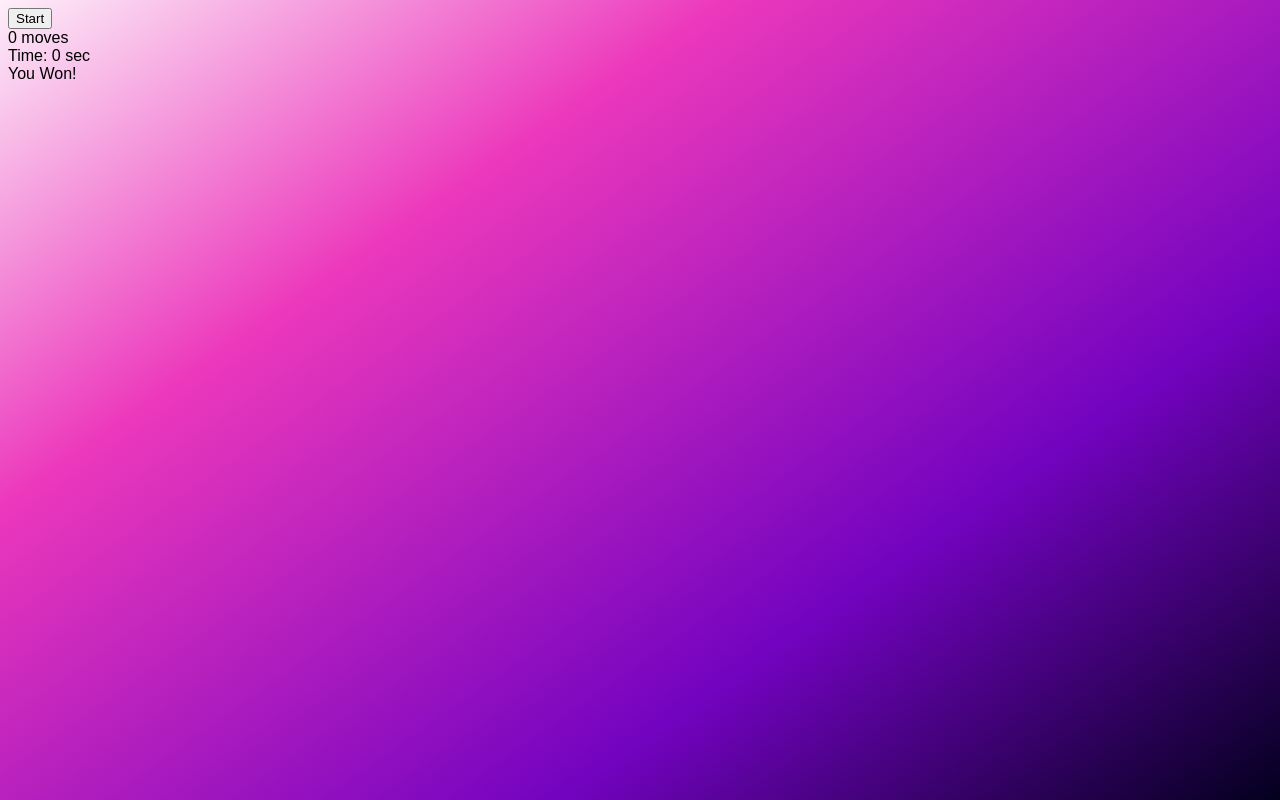
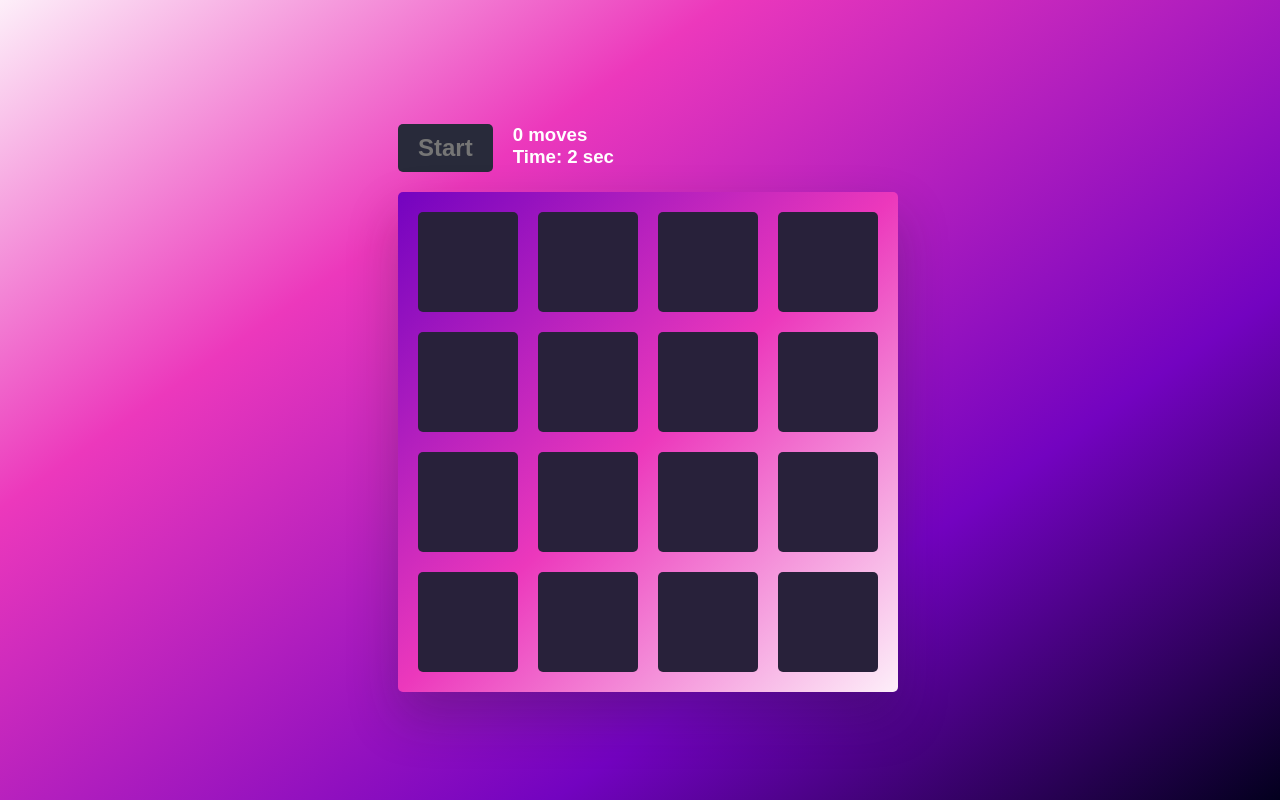
Before and after one commit to Lahari-nagaraj/Memory_game, a plain HTML site: page index.html in a window 1280 px wide. Both pictures are taken after a click on the button "Start". Drawn offline with Linux system fonts and the light colour scheme.

Commit message:
updated code

```diff
--- a/script.js
+++ b/script.js
@@ -0,0 +1,139 @@
+const selectors = {
+    boardContainer: document.querySelector('.board-container'),
+    board: document.querySelector('.board'),
+    moves: document.querySelector('.moves'),
+    timer: document.querySelector('.timer'),
+    start: document.querySelector('button'),
+    win: document.querySelector('.win')
+};
+
+const state = {
+    gameStarted: false,
+    flippedCards: 0,
+    totalFlips: 0,
+    totalTime: 0,
+    loop: null
+};
+
+const shuffle = array => {
+    const clonedArray = [...array];
+    for (let i = clonedArray.length - 1; i > 0; i--) {
+        const randomIndex = Math.floor(Math.random() * (i + 1));
+        [clonedArray[i], clonedArray[randomIndex]] = [clonedArray[randomIndex], clonedArray[i]];
+    }
+    return clonedArray;
+};
+
+const pickRandom = (array, items) => {
+    const clonedArray = [...array];
+    const randomPicks = [];
+    for (let i = 0; i < items; i++) {
+        const randomIndex = Math.floor(Math.random() * clonedArray.length);
+        randomPicks.push(clonedArray[randomIndex]);
+        clonedArray.splice(randomIndex, 1);
+    }
+    return randomPicks;
+};
+
+const generateGame = () => {
+    const dimensions = parseInt(selectors.board.getAttribute('data-dimension'), 10);
+    if (dimensions % 2 !== 0) {
+        throw new Error("The dimensions of the board must be an even number");
+    }
+
+    const emojis = ['🥔', '🍒', '🥑', '🌽', '🥕', '🍇', '🍉', '🍌', '🥭', '🍍'];
+    const picks = pickRandom(emojis, (dimensions * dimensions) / 2);
+    const items = shuffle([...picks, ...picks]);
+
+    const cards =
+        `<div class="board" style="grid-template-columns: repeat(${dimensions}, auto)">
+            ${items.map(item =>
+                `<div class="card">
+                    <div class="card-front"></div>
+                    <div class="card-back">${item}</div>
+                </div>`
+            ).join('')}
+        </div>`;
+    const parser = new DOMParser().parseFromString(cards, 'text/html');
+    selectors.board.replaceWith(parser.querySelector('.board'));
+    selectors.board = document.querySelector('.board'); // Update reference
+};
+
+const startGame = () => {
+    if (state.gameStarted) return;
+
+    state.gameStarted = true;
+    selectors.start.classList.add('disabled');
+
+    state.loop = setInterval(() => {
+        state.totalTime++;
+        selectors.moves.innerText = `${state.totalFlips} moves`;
+        selectors.timer.innerText = `Time: ${state.totalTime} sec`;
+    }, 1000);
+};
+
+const flipBackCards = () => {
+    document.querySelectorAll('.card:not(.matched)').forEach(card => {
+        card.classList.remove('flipped');
+    });
+    state.flippedCards = 0;
+};
+
+const flipCard = card => {
+    if (card.classList.contains('flipped') || state.flippedCards >= 2) return;
+
+    state.flippedCards++;
+    state.totalFlips++;
+
+    if (!state.gameStarted) {
+        startGame();
+    }
+
+    card.classList.add('flipped');
+
+    if (state.flippedCards === 2) {
+        const flippedCards = document.querySelectorAll('.flipped:not(.matched)');
+
+        if (flippedCards[0] === flippedCards[1]) {
+            setTimeout(() => flipBackCards(), 1000);
+            return;
+        }
+
+        if (flippedCards[0].querySelector('.card-back').innerText === flippedCards[1].querySelector('.card-back').innerText) {
+            flippedCards[0].classList.add('matched');
+            flippedCards[1].classList.add('matched');
+        }
+
+        setTimeout(() => {
+            flipBackCards();
+
+            if (!document.querySelectorAll('.card:not(.matched)').length) {
+                setTimeout(() => {
+                    selectors.boardContainer.style.display = 'none'; // Hide board
+                    selectors.win.style.display = 'flex'; // Show win message
+                    selectors.win.innerHTML =
+                        `<span class="win-text">
+                            🎉 You Won! 🎉<br/>
+                            with <span class="highlight">${state.totalFlips}</span> moves<br/>
+                            under <span class="highlight">${state.totalTime}</span> seconds
+                        </span>`;
+                    clearInterval(state.loop);
+                }, 500);
+            }
+        }, 1000);
+    }
+};
+
+const attachEventListeners = () => {
+    document.addEventListener('click', event => {
+        const card = event.target.closest('.card');
+        if (card && !card.classList.contains('flipped')) {
+            flipCard(card);
+        } else if (event.target.nodeName === 'BUTTON' && !event.target.classList.contains('disabled')) {
+            startGame();
+        }
+    });
+};
+
+generateGame();
+attachEventListeners();
--- a/style.css
+++ b/style.css
@@ -1,7 +1,130 @@
-html{
+html {
     width: 100%;
     height: 100%;
-    background: linear-gradient(325deg,#03001e 0%, #7303c0 30%, #ec38bc 70%, #fdeff9 100%);
-    font-family: Arial,Helvetica,sansserif;
+    background: linear-gradient(325deg, #03001e 0%, #7303c0 30%, #ec38bc 70%, #fdeff9 100%);
+    font-family: Arial, Helvetica, sans-serif;
     overflow: hidden;
 }
+
+.game {
+    position: absolute;
+    top: 50%;
+    left: 50%;
+    transform: translate(-50%, -50%);
+}
+
+.controls {
+    display: flex;
+    gap: 20px;
+    margin-bottom: 20px;
+}
+
+button {
+    background: #282a3a;
+    color: #ffff;
+    border-radius: 5px;
+    padding: 10px 20px;
+    border: 0;
+    cursor: pointer;
+    font-size: 18pt;
+    font-weight: bold;
+}
+
+.disabled {
+    color: #757575;
+    cursor: not-allowed;
+}
+
+.stats {
+    color: #fff;
+    font-size: 14pt;
+    font-weight: bold;
+}
+
+.board-container {
+    position: relative;
+    display: block;
+}
+
+.board,
+.win {
+    border-radius: 5px;
+    box-shadow: 0 25px 50px rgb(33 33 33 / 25%);
+    background: linear-gradient(135deg, #03001e 0%, #7303c0 0%, #ec38bc 50%, #fdeff9 100%);
+    transition: transform 0.6s cubic-bezier(0.4, 0.0, 0.2, 1);
+    backface-visibility: hidden;
+}
+
+.board {
+    padding: 20px;
+    display: grid;
+    grid-template-columns: repeat(4, auto);
+    grid-gap: 20px;
+}
+
+.board-container.flipped .board {
+    transform: rotateY(180deg) rotateZ(50deg);
+}
+
+.board-container.flipped .win {
+    transform: rotateY(0) rotateZ(0);
+}
+
+.card {
+    position: relative;
+    width: 100px;
+    height: 100px;
+    cursor: pointer;
+    perspective: 1000px;
+    transform-style: preserve-3d;
+}
+
+.card-front,
+.card-back {
+    position: absolute;
+    border-radius: 5px;
+    width: 100%;
+    height: 100%;
+    background: #28213a;
+    transition: transform 0.6s cubic-bezier(0.4, 0.0, 0.2, 1);
+    backface-visibility: hidden;
+}
+
+.card-back {
+    transform: rotateY(180deg);
+    font-size: 28pt;
+    user-select: none;
+    text-align: center;
+    line-height: 100px;
+    background: #fdf8e6;
+}
+
+.card.flipped .card-front {
+    transform: rotateY(180deg);
+}
+
+.card.flipped .card-back {
+    transform: rotateY(0);
+}
+
+.win {
+    position: absolute;
+    top: 50%;
+    left: 50%;
+    transform: translate(-50%, -50%) rotateY(180deg);
+    width: 100%;
+    height: 100%;
+    text-align: center;
+    background: #fdf8e6;
+    display: none;
+    /* Hide by default */
+}
+
+.win.visible {
+    display: block;
+    /* Show when game is won */
+}
+
+.highlight {
+    color: #7303c0;
+}
```
